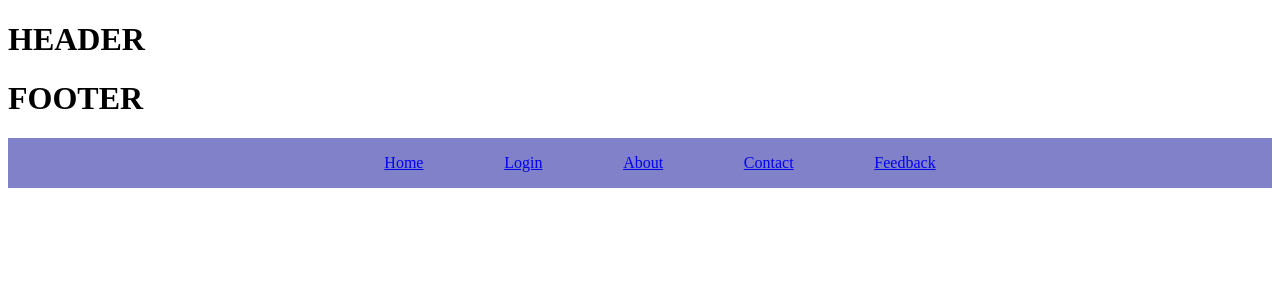
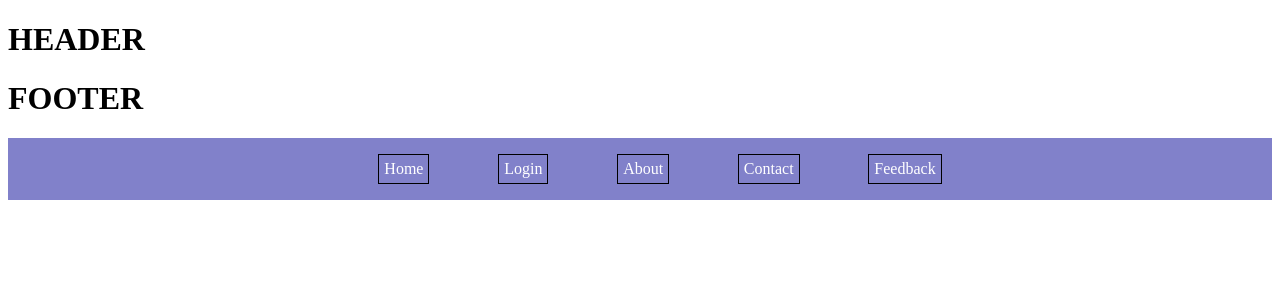
Before and after one commit to frandk18/caldar-fe, a React (Create React App) app: page / in a window 1280 px wide. Shown: the top 300 px of the page. Built offline with nearby package versions, Linux system fonts and the light colour scheme.

Commit message:
style added

```diff
--- a/src/App.css
+++ b/src/App.css
@@ -16,3 +16,17 @@
   align-items: center;
   list-style: none;
 }
+
+.navLinks li {
+  border: 1px solid;
+  padding: 5px;
+}
+
+.navLinks li a {
+  text-decoration: none;
+  color: white;
+}
+
+.navLinks a:visited {
+  color:white;
+}
```
